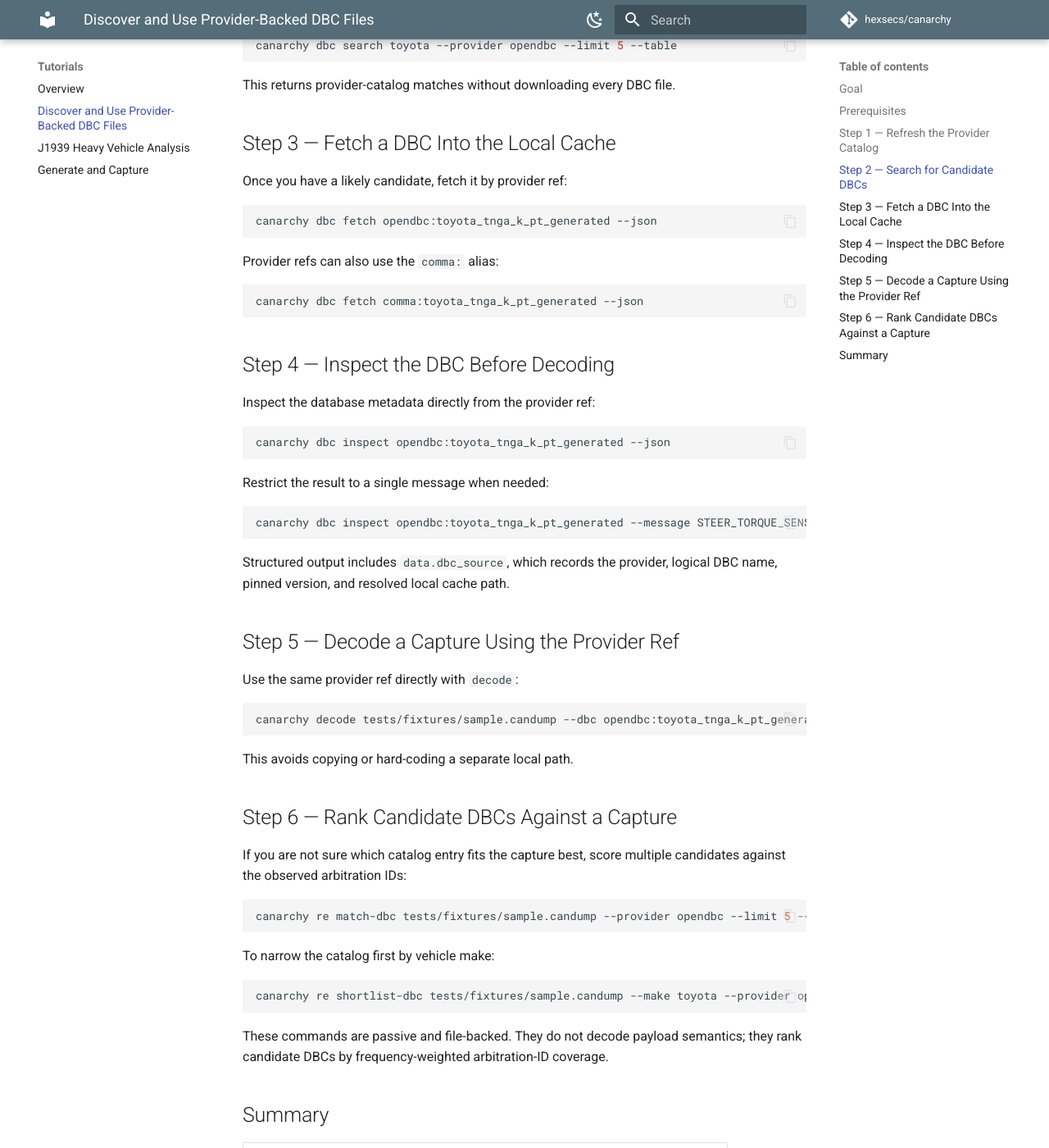
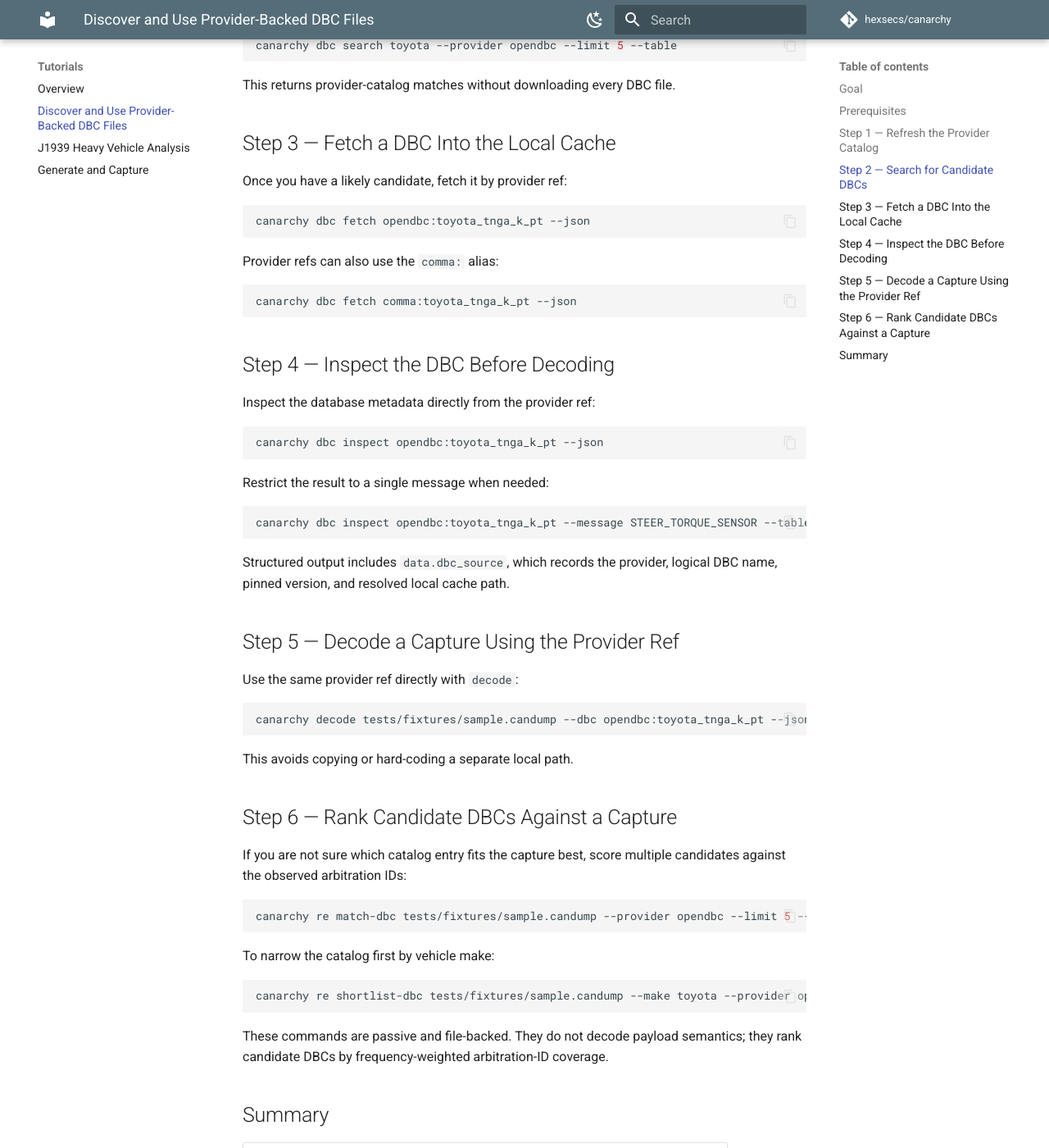
Before and after one commit to hexsecs/canarchy, an MkDocs documentation site: the page built from docs/tutorials/dbc_provider_workflow.md, in a window 1280 px wide and 1400 px high, scrolled down 1249 px. Shown: the whole window at 82% size. Built offline with MkDocs 1.6.1 and Material for MkDocs 9.7.7, drawn with Linux system fonts in a browser that asks for light colours; comment, search, counter and statistics services are not loaded.

Commit message:
docs: fix DBC name in tutorial refs #98
toyota_tnga_k_pt_generated -> toyota_tnga_k_pt

````diff
--- a/docs/tutorials/dbc_provider_workflow.md
+++ b/docs/tutorials/dbc_provider_workflow.md
@@ -46,13 +46,13 @@ This returns provider-catalog matches without downloading every DBC file.
 Once you have a likely candidate, fetch it by provider ref:
 
 ```bash
-canarchy dbc fetch opendbc:toyota_tnga_k_pt_generated --json
+canarchy dbc fetch opendbc:toyota_tnga_k_pt --json
 ```
 
 Provider refs can also use the `comma:` alias:
 
 ```bash
-canarchy dbc fetch comma:toyota_tnga_k_pt_generated --json
+canarchy dbc fetch comma:toyota_tnga_k_pt --json
 ```
 
 ## Step 4 — Inspect the DBC Before Decoding
@@ -60,13 +60,13 @@ canarchy dbc fetch comma:toyota_tnga_k_pt_generated --json
 Inspect the database metadata directly from the provider ref:
 
 ```bash
-canarchy dbc inspect opendbc:toyota_tnga_k_pt_generated --json
+canarchy dbc inspect opendbc:toyota_tnga_k_pt --json
 ```
 
 Restrict the result to a single message when needed:
 
 ```bash
-canarchy dbc inspect opendbc:toyota_tnga_k_pt_generated --message STEER_TORQUE_SENSOR --table
+canarchy dbc inspect opendbc:toyota_tnga_k_pt --message STEER_TORQUE_SENSOR --table
 ```
 
 Structured output includes `data.dbc_source`, which records the provider, logical DBC name, pinned version, and resolved local cache path.
@@ -76,7 +76,7 @@ Structured output includes `data.dbc_source`, which records the provider, logica
 Use the same provider ref directly with `decode`:
 
 ```bash
-canarchy decode tests/fixtures/sample.candump --dbc opendbc:toyota_tnga_k_pt_generated --json
+canarchy decode tests/fixtures/sample.candump --dbc opendbc:toyota_tnga_k_pt --json
 ```
 
 This avoids copying or hard-coding a separate local path.
````
